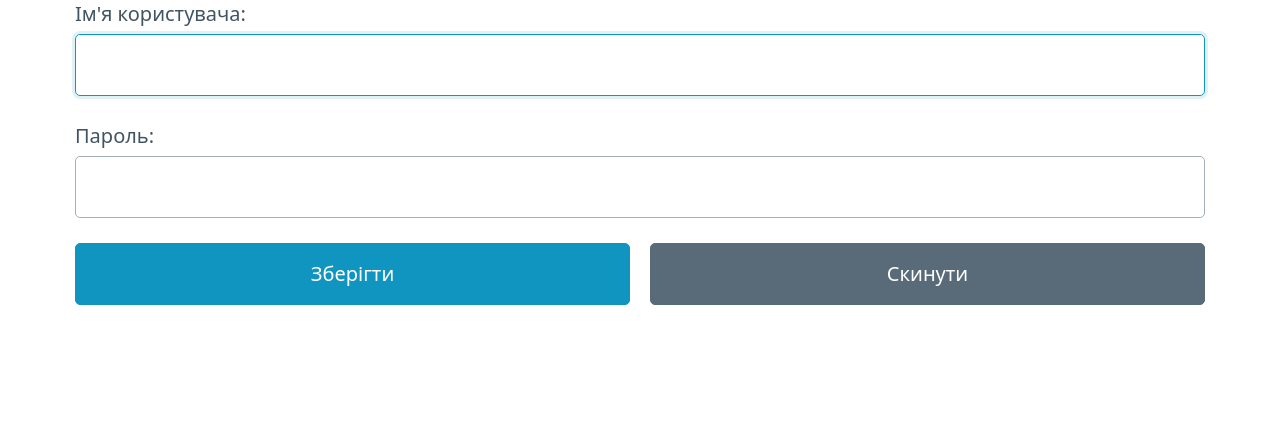
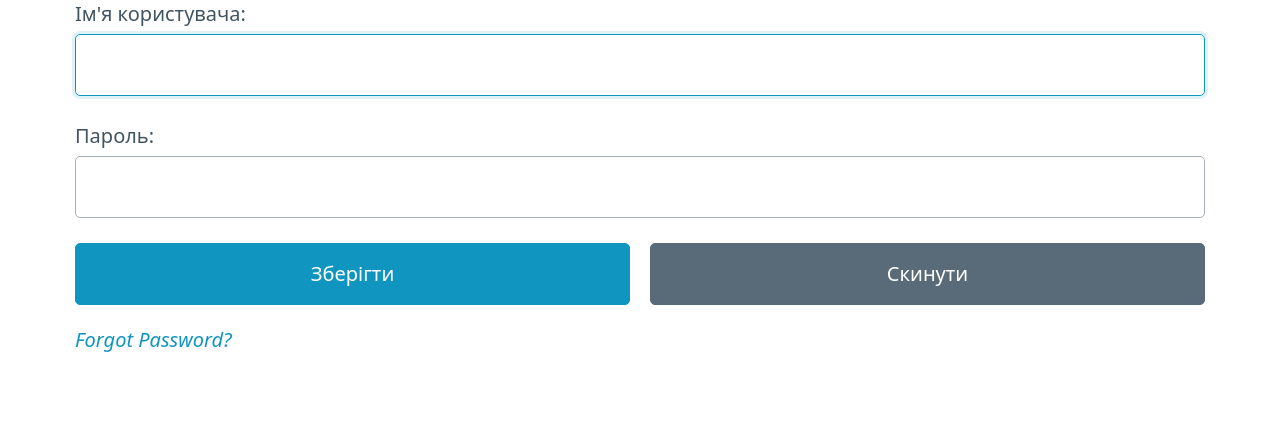
Before and after one commit to CadejoBlanko/homework10, a Django app: page /users/login/ in a window 1280 px wide. Shown: the part 175-600 px from the top of the page. Run offline with Django 4.2, Linux system fonts and the light colour scheme.

Commit message:
Update login.html

```diff
--- a/MyNote/testnotes/users/templates/users/login.html
+++ b/MyNote/testnotes/users/templates/users/login.html
@@ -28,6 +28,9 @@
         <button type="submit">Зберігти</button>
         <button type="reset" class="secondary">Скинути</button>
     </div>
+    <div class="small text-center">
+        <a href="{% url 'users:password_reset' %}" class="text-center"><i>Forgot Password?</i></a>
+    </div>
 </form>
 
 {% endblock %}
```
